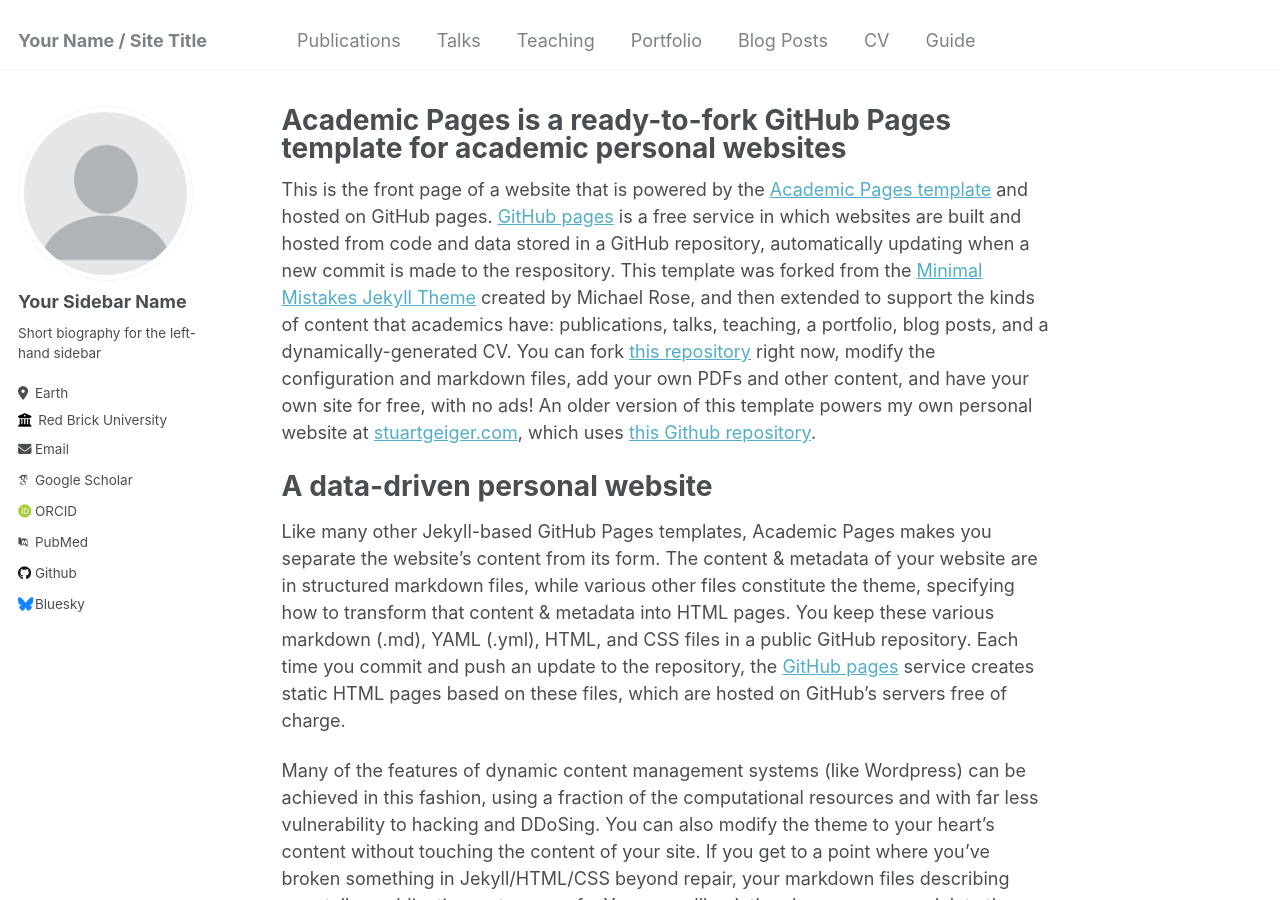
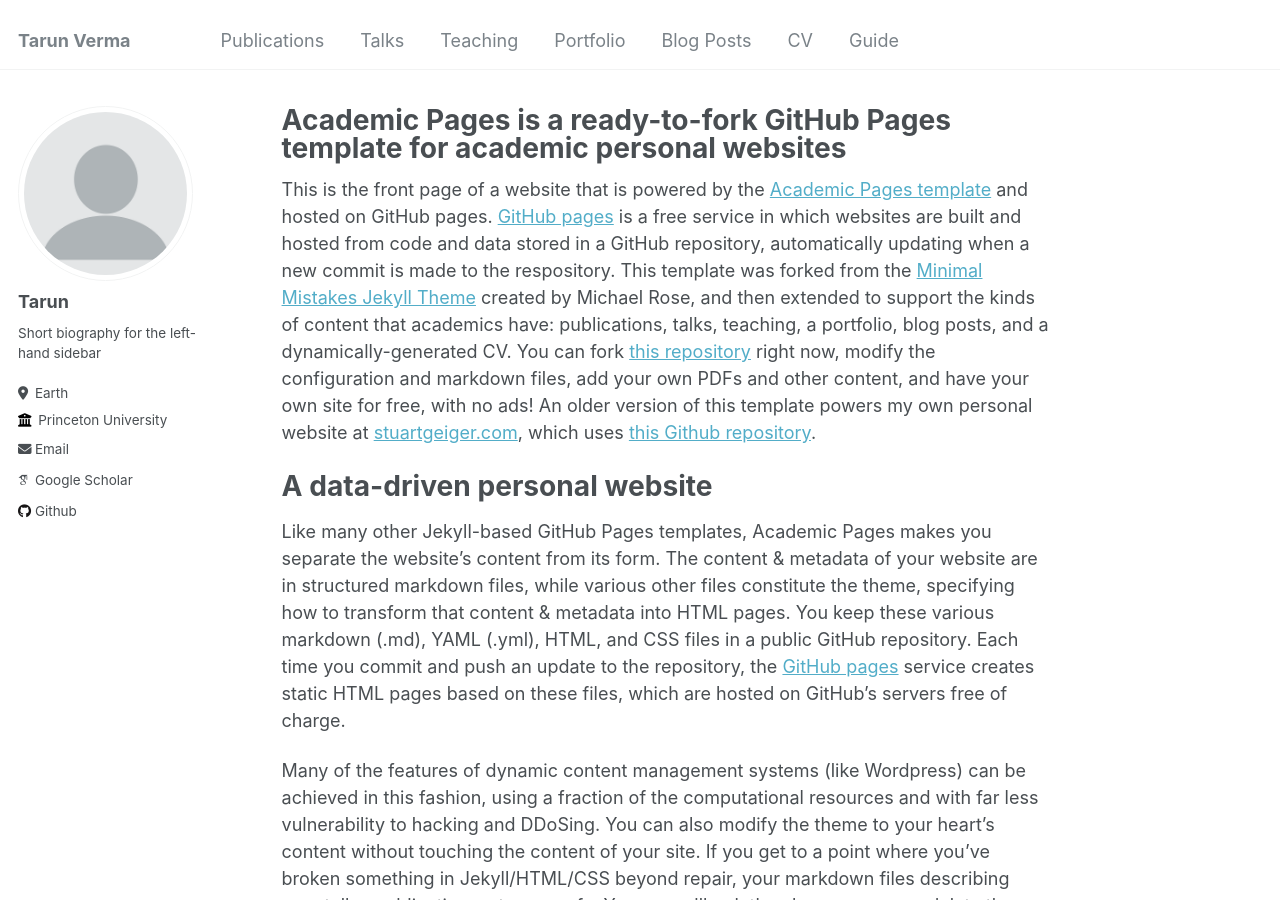
Before and after one commit to shiprock-1583/shiprock-1583.github.io, a Jekyll site: the page built from _pages/about.md, in a window 1280 px wide and 900 px high. Built offline with Jekyll 4.4.1, drawn with Linux system fonts in a browser that asks for light colours; some web fonts are replaced.

Commit message:
Update _config.yml
initial content

```diff
--- a/_config.yml
+++ b/_config.yml
@@ -8,13 +8,13 @@
 
 # Basic Site Settings
 locale                   : "en-US"
-title                    : "Your Name / Site Title"
+title                    : "Tarun Verma"
 title_separator          : "-"
 name                     : &name "Your Name"
 description              : &description "personal description"
-url                      : https://academicpages.github.io # the base hostname & protocol for your site e.g. "https://mmistakes.github.io"
+url                      : https://shiprock-1583.github.io # the base hostname & protocol for your site e.g. "https://mmistakes.github.io"
 baseurl                  : "" # the subpath of your site, e.g. "/blog"
-repository               : "academicpages/academicpages.github.io"
+repository               : "shiprock-1583/shiprock-1583.github.io"
 
 # Site Author - The following control what appear as part of the author content on the side bar.
 #               If a field is blank the icon and link will not appear, otherwise it will be shown.
@@ -22,33 +22,32 @@ repository               : "academicpages/academicpages.github.io"
 author:
   # Biographic information
   avatar           : "profile.png"
-  name             : "Your Sidebar Name"
+  name             : "Tarun"
   pronouns         : # example: "she/her"
   bio              : "Short biography for the left-hand sidebar"
   location         : "Earth"
-  employer         : "Red Brick University"
+  employer         : "Princeton University"
   uri              : # URL
-  email            : "none@example.org"
+  email            : "tarunverma.geos[at]gmail[dot]com"
 
   # Academic websites
   arxiv            : # URL - Update with the correct link to your profile
-  googlescholar    : "https://scholar.google.com/citations?user=PS_CX0AAAAAJ"
-  impactstory      : # URL
-  orcid            : "http://orcid.org/yourorcidurl"
-  semantic         : # URL
-  pubmed           : "https://www.ncbi.nlm.nih.gov/pubmed/?term=john+snow"
-  researchgate     : # URL
+  googlescholar    : "https://scholar.google.com/citations?user=axe4WfMAAAAJ&hl=en&oi=ao"
+
+
+
+
 
   # Repositories and software development
   bitbucket        : # Username - Update with your username on the site
   codepen          : # Username
   dribbble         : # Username
-  github           : "academicpages"
+  github           : "https://github.com/shiprock-1583"
   kaggle           : # Username
   stackoverflow    : # User number or user number and name (i.e., use "1" or "1/jeff-atwood")
 
   # Social media
-  bluesky          : "bsky.app" # Replace this with you Bluesky username
+  bluesky          : # Replace this with you Bluesky username
   facebook         : # Username
   flickr           : # Username
   foursquare       : # Username
```
